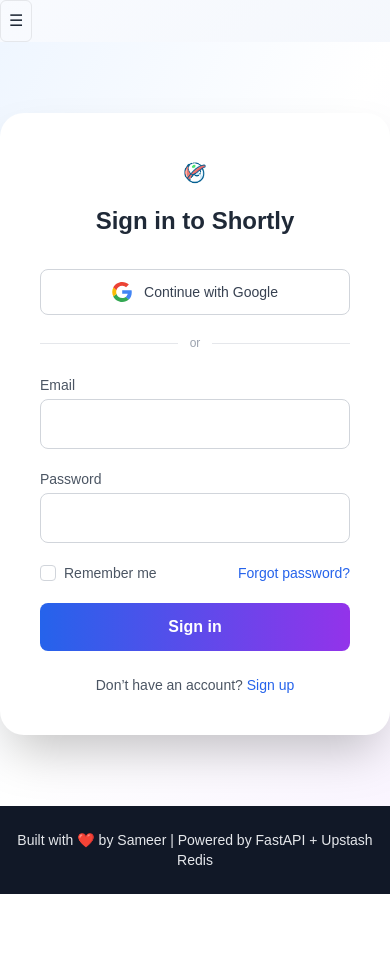
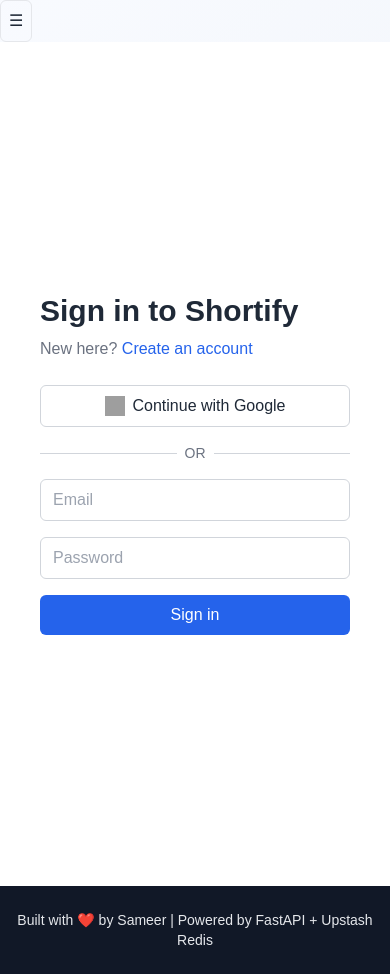
Before and after one commit to sk3577311/Pro_URL_Shortener, a FastAPI app: page /login in a window 390 px wide; the page is wider, and only the part inside the window is pictured. Shown: the part 89-1063 px from the top of that part. Before the commit the page ends 983 px from the top of that part, so only its background shows below. Run offline with FastAPI, Linux system fonts and the light colour scheme; some libraries are stand-ins or nearby versions; grey boxes are pictures that could not be loaded.

Commit message:
comit 16/10/25 v4

```diff
--- a/templates/login.html
+++ b/templates/login.html
@@ -1,109 +1,55 @@
 {% extends "base.html" %}
-{% block title %}Login — Shortly{% endblock %}
+{% block title %}Login — Shortify{% endblock %}
 {% block content %}
-<section class="h-[calc(100vh-5rem)] flex items-center justify-center bg-gradient-to-br from-blue-50 via-white to-purple-50 overflow-hidden">
-  <div class="w-full max-w-5xl bg-white rounded-3xl shadow-2xl grid md:grid-cols-2 overflow-hidden">
-    <!-- Left Panel -->
-    <div class="hidden md:flex flex-col justify-center bg-gradient-to-br from-blue-600 to-purple-600 text-white p-12 space-y-6">
-      <div>
-        <h2 class="text-4xl font-bold">Welcome Back 👋</h2>
-        <p class="mt-2 text-blue-100">Log in to manage your shortened links, view analytics, and more.</p>
-      </div>
-      <ul class="space-y-3 text-sm text-blue-100 mt-8">
-        <li>⚡ Blazing-fast FastAPI backend</li>
-        <li>🔐 Secure sessions & CSRF protection</li>
-        <li>🌐 Google & GitHub OAuth support</li>
-      </ul>
-    </div>
 
-    <!-- Right Panel: Login Form -->
-    <div class="p-10 md:p-12 flex flex-col justify-center">
-      <div class="mb-8 text-center">
-        <img src="{{ url_for('static', path='img/icon.png') }}" class="h-10 mx-auto mb-3" alt="Shortly" />
-        <h1 class="text-2xl font-bold text-gray-800">Sign in to Shortly</h1>
+<section class="h-screen overflow-hidden flex">
+  <!-- Left side: Form -->
+  <div class="w-full md:w-1/2 flex items-center justify-center bg-white px-10 md:px-20">
+    <div class="w-full max-w-md">
+      <h2 class="text-3xl font-semibold mb-2">Sign in to Shortify</h2>
+      <p class="text-gray-500 mb-6">
+        New here?
+        <a href="/signup" class="text-blue-600 hover:underline">Create an account</a>
+      </p>
+
+      <button class="w-full border border-gray-300 rounded-md py-2 flex items-center justify-center mb-4 hover:bg-gray-50">
+        <img src="/static/google-icon.svg" class="w-5 h-5 mr-2" alt="Google" />
+        Continue with Google
+      </button>
+
+      <div class="relative mb-4">
+        <div class="absolute inset-0 flex items-center">
+          <div class="w-full border-t border-gray-300"></div>
+        </div>
+        <div class="relative flex justify-center text-sm">
+          <span class="px-2 bg-white text-gray-500">OR</span>
+        </div>
       </div>
 
-      <div class="space-y-3 mb-5">
-        <a href="/auth/google" class="flex items-center justify-center w-full gap-3 border border-gray-300 rounded-lg py-3 hover:bg-gray-50 transition">
-          <img src="{{ url_for('static', path='icons/google.svg') }}" class="h-5 w-5" alt="">
-          <span class="text-sm font-medium text-gray-700">Continue with Google</span>
-        </a>
-      </div>
+      <form method="post" class="space-y-4">
+        <input type="email" name="email" placeholder="Email" required
+          class="w-full border border-gray-300 rounded-md px-3 py-2 focus:outline-none focus:ring-2 focus:ring-blue-500" />
 
-      <div class="flex items-center gap-3 mb-6">
-        <hr class="flex-1 border-gray-200"/>
-        <span class="text-xs text-gray-400">or</span>
-        <hr class="flex-1 border-gray-200"/>
-      </div>
+        <input type="password" name="password" placeholder="Password" required
+          class="w-full border border-gray-300 rounded-md px-3 py-2 focus:outline-none focus:ring-2 focus:ring-blue-500" />
 
-      <form id="login-form" method="POST" action="/login" class="space-y-5">
-        <div>
-          <label for="email" class="block text-sm text-gray-600 mb-1">Email</label>
-          <input id="email" name="email" type="email" required
-                 class="w-full px-4 py-3 rounded-lg border border-gray-300 focus:ring-2 focus:ring-blue-500 focus:outline-none" />
-          <p id="email-error" class="text-xs text-red-500 mt-1 hidden">Enter a valid email</p>
-        </div>
+        <button type="submit"
+          class="w-full bg-blue-600 text-white py-2 rounded-md hover:bg-blue-700 transition">
+          Sign in
+        </button>
+      </form>
+    </div>
+  </div>
 
-        <div>
-          <label for="password" class="block text-sm text-gray-600 mb-1">Password</label>
-          <input id="password" name="password" type="password" required minlength="6"
-                 class="w-full px-4 py-3 rounded-lg border border-gray-300 focus:ring-2 focus:ring-blue-500 focus:outline-none" />
-          <p id="pw-error" class="text-xs text-red-500 mt-1 hidden">Password must be at least 6 characters</p>
-        </div>
-
-        <div class="flex items-center justify-between text-sm">
-          <label class="inline-flex items-center gap-2 text-gray-600">
-            <input type="checkbox" name="remember" class="h-4 w-4 border-gray-300 rounded" /> Remember me
-          </label>
-          <a href="/forgot" class="text-blue-600 hover:underline">Forgot password?</a>
-        </div>
-
-        <button id="login-btn" type="submit"
-                class="w-full bg-gradient-to-r from-blue-600 to-purple-600 text-white px-4 py-3 rounded-lg font-semibold flex items-center justify-center gap-3 hover:scale-[1.01] transition">
-          <span id="login-text">Sign in</span>
-          <svg id="login-loader" class="hidden animate-spin h-5 w-5 text-white" xmlns="http://www.w3.org/2000/svg" fill="none"
-               viewBox="0 0 24 24">
-            <circle class="opacity-25" cx="12" cy="12" r="10" stroke="currentColor" stroke-width="4"></circle>
-            <path class="opacity-75" fill="currentColor" d="M4 12a8 8 0 018-8v4a4 4 0 00-4 4H4z"></path>
-          </svg>
-        </button>
-
-        <div id="login-msg" class="text-sm text-center text-red-500 hidden"></div>
-      </form>
-
-      <p class="text-sm text-center text-gray-600 mt-6">
-        Don’t have an account? <a href="/signup" class="text-blue-600 font-medium hover:underline">Sign up</a>
+  <!-- Right side: Illustration -->
+  <div class="hidden md:flex w-1/2 bg-gray-50 items-center justify-center p-10">
+    <div class="text-center">
+      <img src="/static/login-illustration.svg" alt="Illustration" class="w-80 mx-auto mb-6">
+      <p class="text-gray-600 font-medium max-w-sm mx-auto">
+        Manage, track, and analyze your shortened links — all in one place with <span class="text-blue-600 font-semibold">Shortify</span>.
       </p>
     </div>
   </div>
 </section>
 
-<script>
-  const form = document.getElementById('login-form');
-  const btn = document.getElementById('login-btn');
-  const text = document.getElementById('login-text');
-  const loader = document.getElementById('login-loader');
-  const msg = document.getElementById('login-msg');
-
-  form.addEventListener('submit', (e) => {
-    const email = document.getElementById('email');
-    const pw = document.getElementById('password');
-    let ok = true;
-    msg.classList.add('hidden');
-
-    if (!/^\S+@\S+\.\S+$/.test(email.value)) {
-      document.getElementById('email-error').classList.remove('hidden'); ok = false;
-    } else document.getElementById('email-error').classList.add('hidden');
-
-    if (pw.value.length < 6) {
-      document.getElementById('pw-error').classList.remove('hidden'); ok = false;
-    } else document.getElementById('pw-error').classList.add('hidden');
-
-    if (!ok) { e.preventDefault(); return; }
-
-    btn.disabled = true;
-    text.textContent = 'Signing in…';
-    loader.classList.remove('hidden');
-  });
-</script>
 {% endblock %}
```
Also changed, not shown: templates/signup.html (+41 -75 lines).
